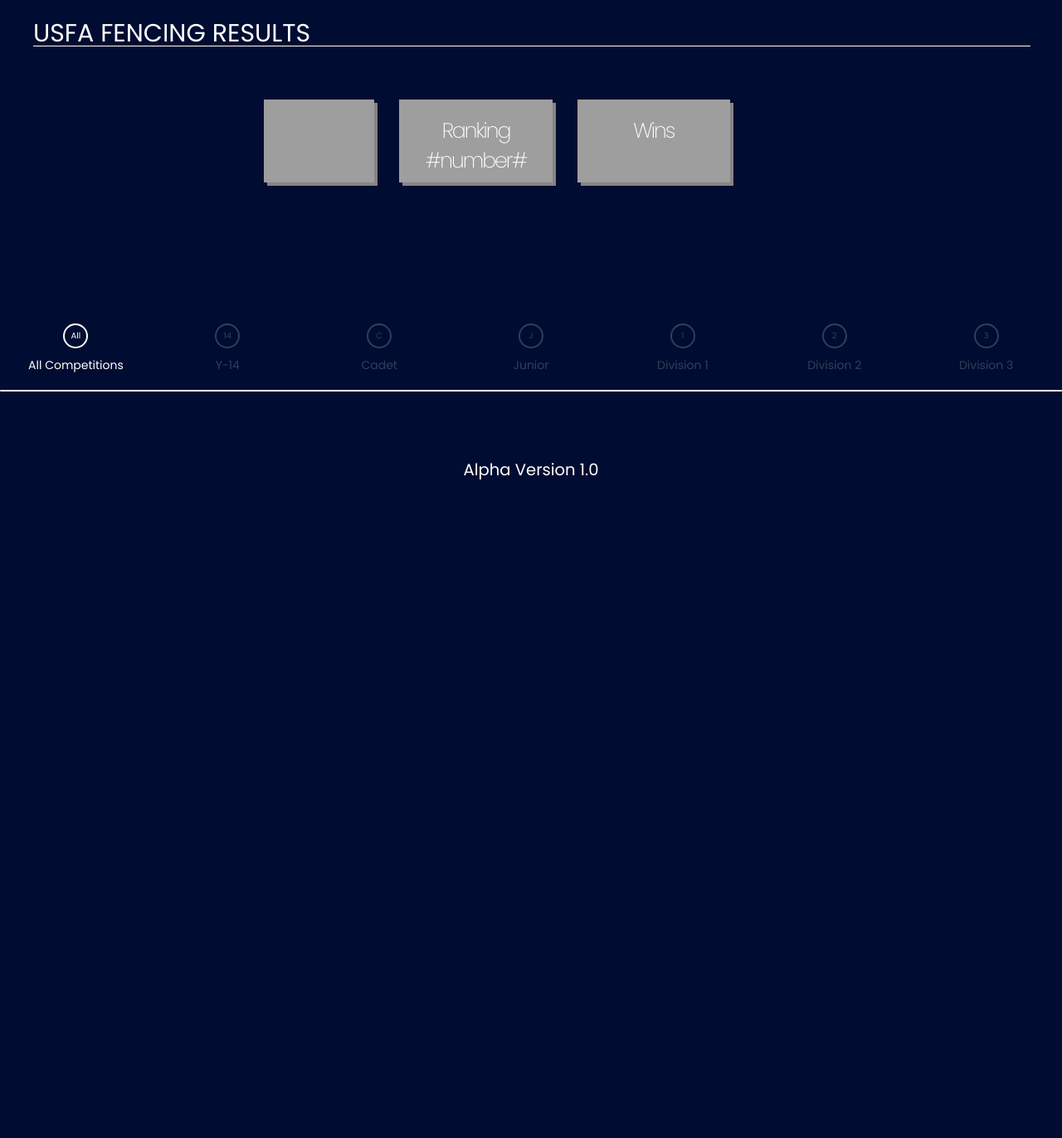
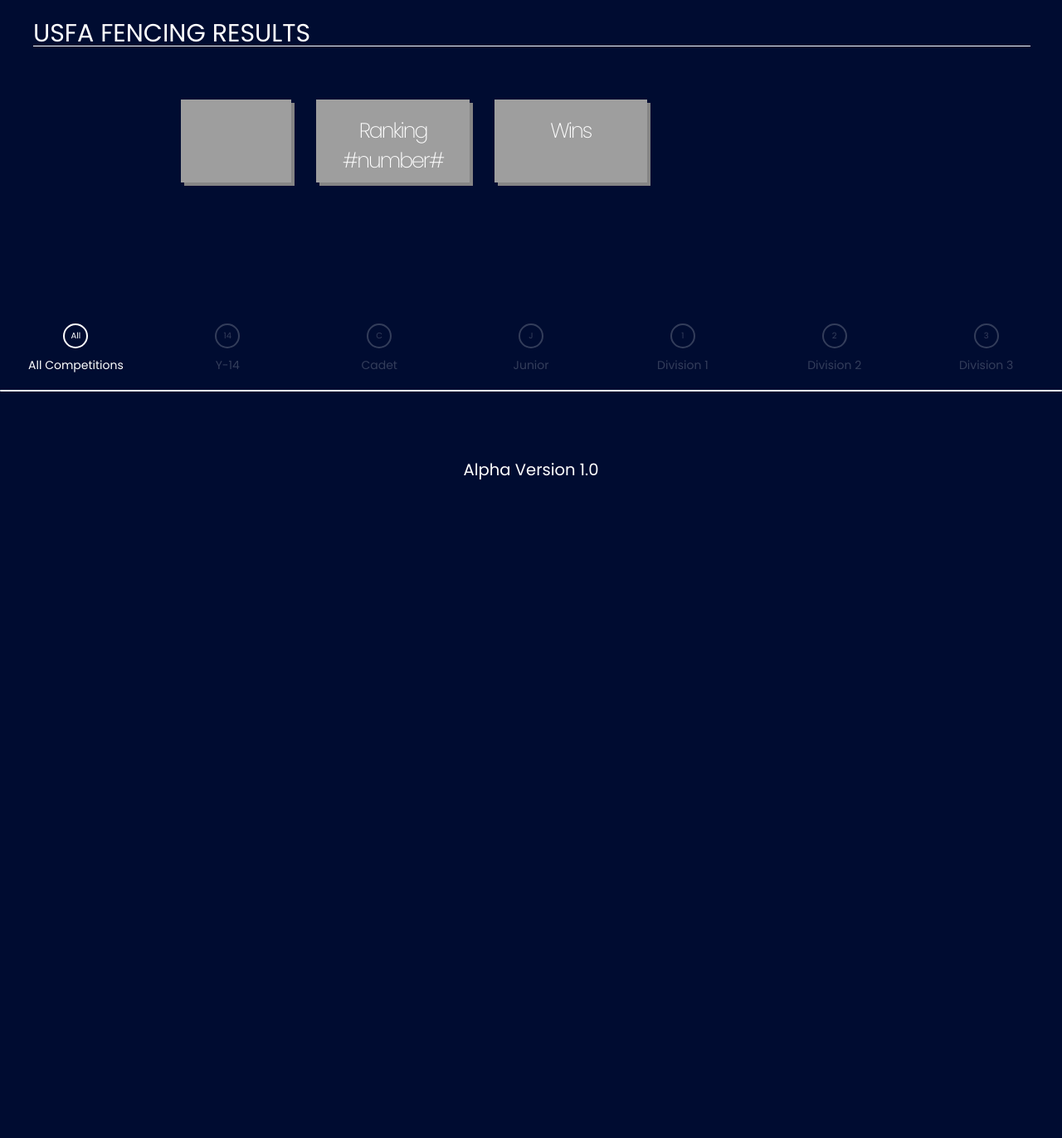
Before and after one commit to thedogwiththedataonit/Fencingscores.com, a Flask app: template templates/profile.html in a window 1280 px wide. Shown: the whole page at 83% size. Run offline with Flask 2, Linux system fonts and the light colour scheme; the template is opened without the code that fills it, so the values that code supplies are empty; some libraries are stand-ins or nearby versions; grey boxes are pictures that could not be loaded.

Commit message:
small fix

```diff
--- a/static/css/main.css
+++ b/static/css/main.css
@@ -504,7 +504,7 @@ header .logo
   width: auto;
   height: 100px;
   left:0%;
-  margin-left: 120px;
+  margin-left: 20px;
   box-shadow: 4px 4px rgb(133, 133, 133);
 }
 
```
